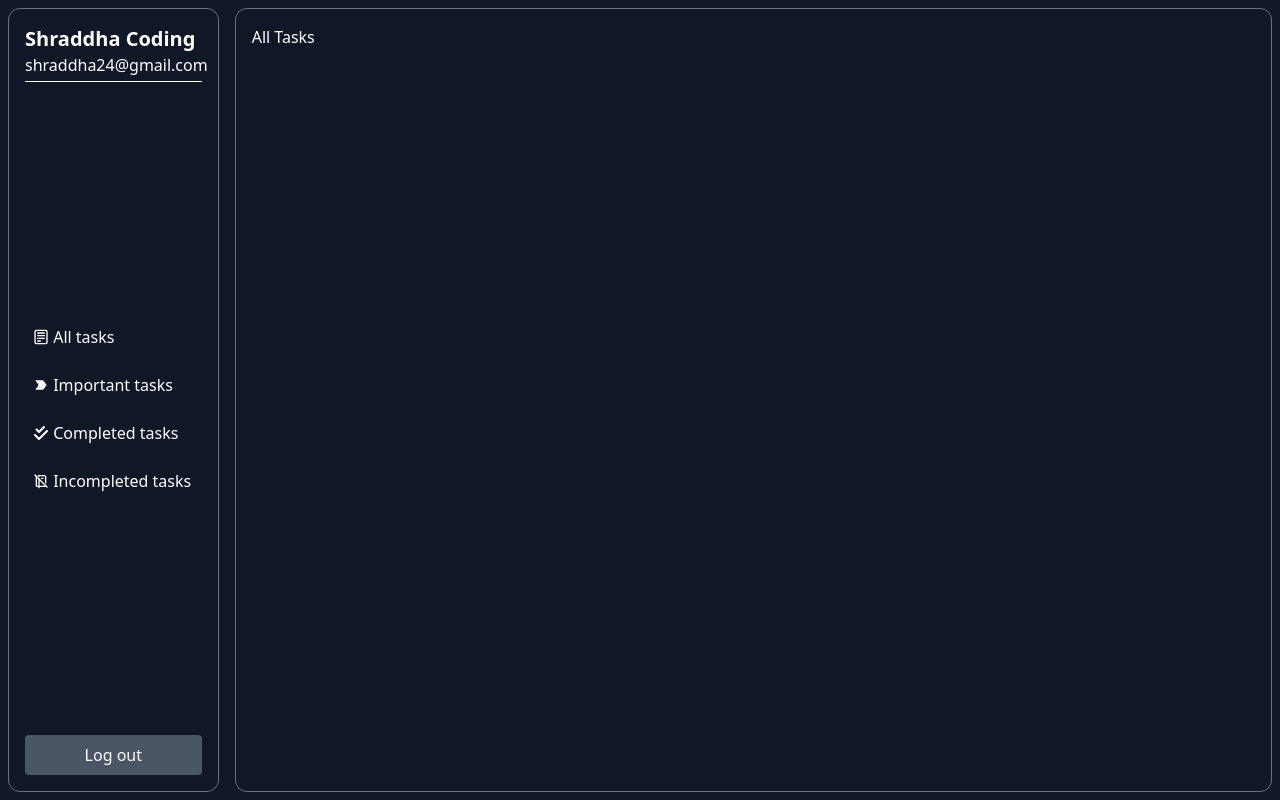
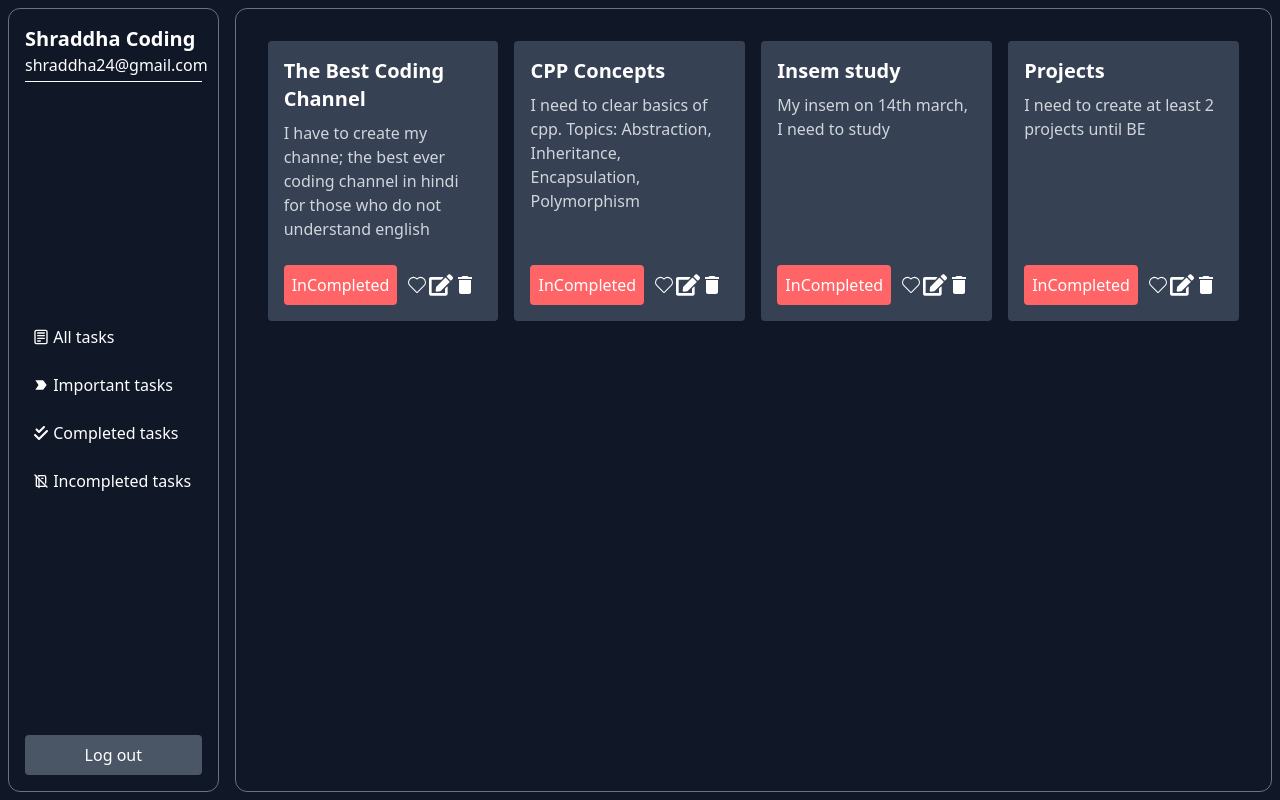
Before and after one commit to shraddha-sadavarte/Task-Management, a React (Vite) app in the folder frontend/: page / in a window 1280 px wide. Built offline with nearby package versions, Linux system fonts and the light colour scheme.

Commit message:
cards created

```diff
--- /dev/null
+++ b/frontend/src/components/home/Cards.jsx
@@ -0,0 +1,54 @@
+import React from 'react'
+import {CiHeart} from 'react-icons/ci'
+import {FaEdit} from 'react-icons/fa'
+import { MdDelete } from 'react-icons/md';
+
+const Cards = () => {
+
+    const data = [
+        {
+            title: "The Best Coding Channel",
+            desc: "I have to create my channe; the best ever coding channel in hindi for those who do not understand english",
+        },
+        {
+            title: "CPP Concepts",
+            desc: "I need to clear basics of cpp. Topics: Abstraction, Inheritance, Encapsulation, Polymorphism",
+        },
+        {
+            title: "Insem study",
+            desc: "My insem on 14th march, I need to study",
+        },
+        {
+            title: "Projects",
+            desc: "I need to create at least 2 projects until BE",
+        },
+    ];
+  return (
+    <div className='grid grid-cols-4 gap-4 p-4'>
+      {data && data.map((items,i) => (
+        <div className=' flex flex-col justify-between bg-gray-700 rounded-sm p-4'>
+            <div>
+                <h3 className='text-xl font-semibold'>{items.title}</h3>
+                <p className='text-gray-300 my-2'>{items.desc}</p>
+            </div>
+            <div className='mt-4 w-full flex items-center'>
+                <button className='bg-red-400 text-black-200 p-2 rounded'>InCompleted</button>
+                <div className='text-white p-2 w-3/6 text-2xl font-semibold flex justify-around'>
+                    <button>
+                        <CiHeart />
+                    </button>
+                    <button>
+                        <FaEdit />
+                    </button>
+                    <button>
+                        <MdDelete />
+                    </button>
+                </div>
+            </div>
+        </div>
+      ))}
+    </div>
+  )
+}
+
+export default Cards
--- a/frontend/src/pages/AllTasks.jsx
+++ b/frontend/src/pages/AllTasks.jsx
@@ -1,9 +1,10 @@
 import React from 'react'
+import Cards from '../components/home/Cards'
 
 const AllTasks = () => {
   return (
     <div>
-      All Tasks
+      <Cards />
     </div>
   )
 }
```
